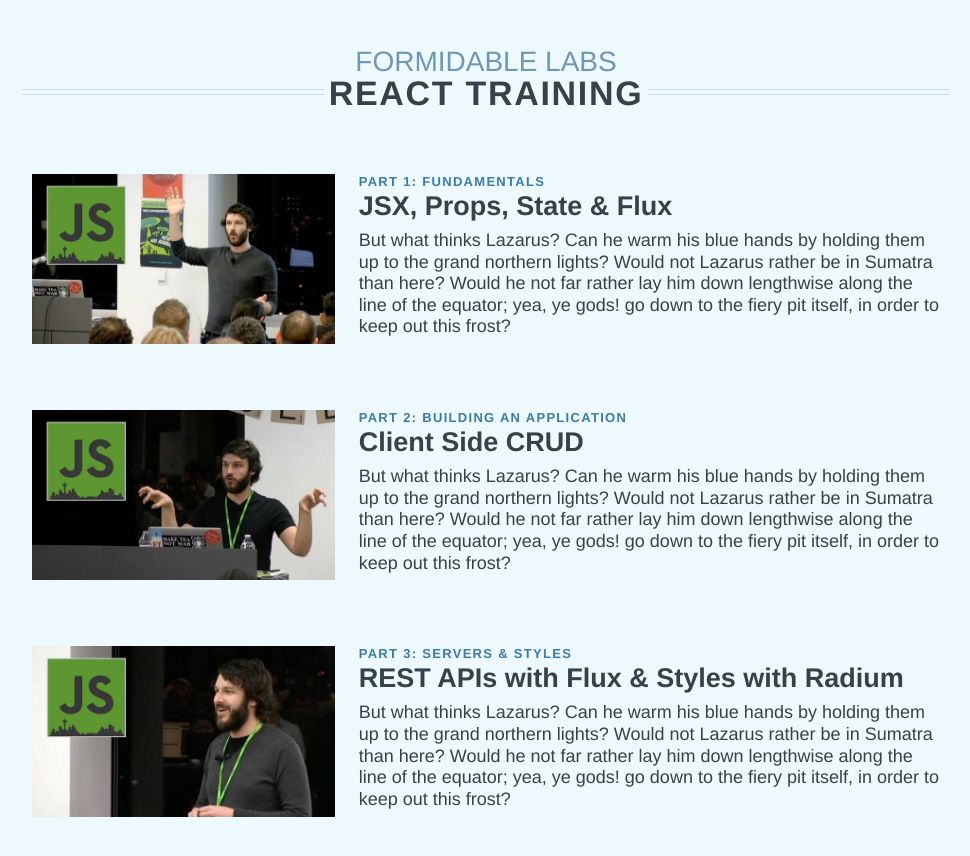
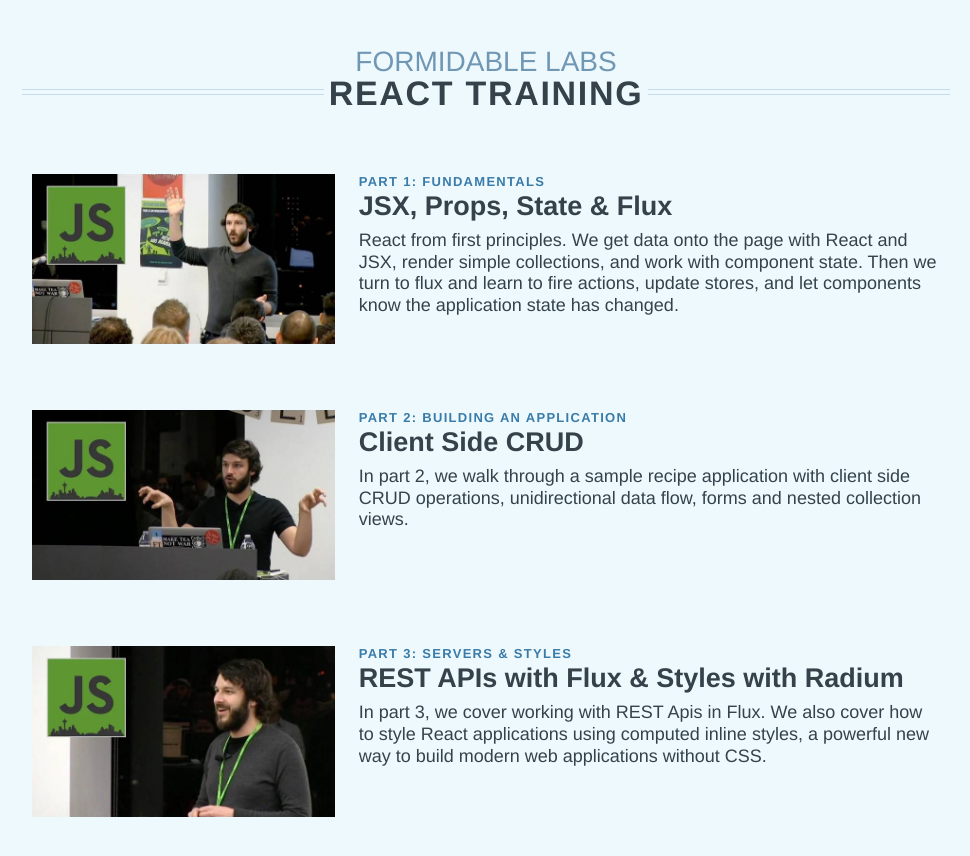
Before and after one commit to FormidableLabs/react-tutorial, a Jekyll site: the page built from index.html, in a window 1280 px wide. Shown: the top 856 px of the page, without its empty margins (154-1124 px from the left). Built offline with Jekyll 4.4.1, drawn with Linux system fonts in a browser that asks for light colours; Markdown is read by kramdown in place of the engine named in the settings.

Commit message:
first pass at summaries

```diff
--- a/_includes/header.html
+++ b/_includes/header.html
@@ -25,7 +25,7 @@
             <span class="NavLink-subhead">JSX, Props, State &amp; Flux</span>
 
             {% if include.details %}
-              <p class="TocList-description">But what thinks Lazarus? Can he warm his blue hands by holding them up to the grand northern lights? Would not Lazarus rather be in Sumatra than here? Would he not far rather lay him down lengthwise along the line of the equator; yea, ye gods! go down to the fiery pit itself, in order to keep out this frost?</p>
+              <p class="TocList-description">React from first principles. We get data onto the page with React and JSX, render simple collections, and work with component state. Then we turn to flux and learn to fire actions, update stores, and let components know the application state has changed.</p>
             {% endif %}
           </div>
         </a>
@@ -42,7 +42,7 @@
             <span class="NavLink-subhead">Client Side CRUD</span>
 
             {% if include.details %}
-              <p class="TocList-description">But what thinks Lazarus? Can he warm his blue hands by holding them up to the grand northern lights? Would not Lazarus rather be in Sumatra than here? Would he not far rather lay him down lengthwise along the line of the equator; yea, ye gods! go down to the fiery pit itself, in order to keep out this frost?</p>
+              <p class="TocList-description">In part 2, we walk through a sample recipe application with client side CRUD operations, unidirectional data flow, forms and nested collection views.</p>
             {% endif %}
           </div>
         </a>
@@ -59,7 +59,7 @@
             <span class="NavLink-subhead">REST APIs with Flux &amp; Styles with Radium</span>
 
             {% if include.details %}
-              <p class="TocList-description">But what thinks Lazarus? Can he warm his blue hands by holding them up to the grand northern lights? Would not Lazarus rather be in Sumatra than here? Would he not far rather lay him down lengthwise along the line of the equator; yea, ye gods! go down to the fiery pit itself, in order to keep out this frost?</p>
+              <p class="TocList-description">In part 3, we cover working with REST Apis in Flux. We also cover how to style React applications using computed inline styles, a powerful new way to build modern web applications without CSS.</p>
             {% endif %}
           </div>
         </a>
```
